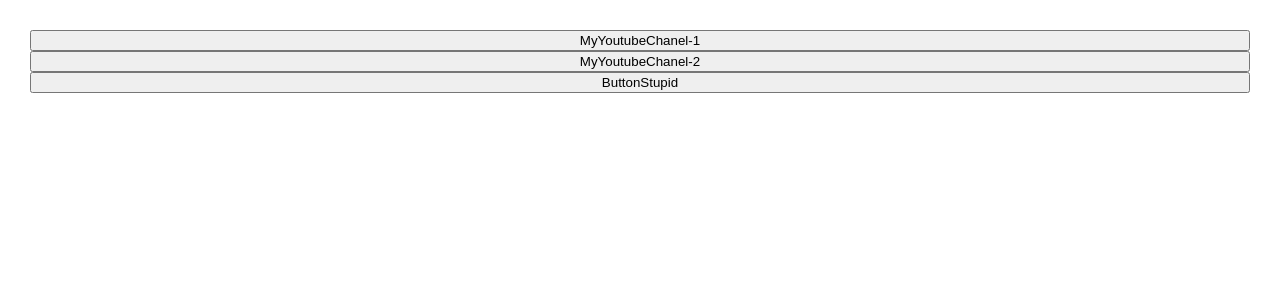
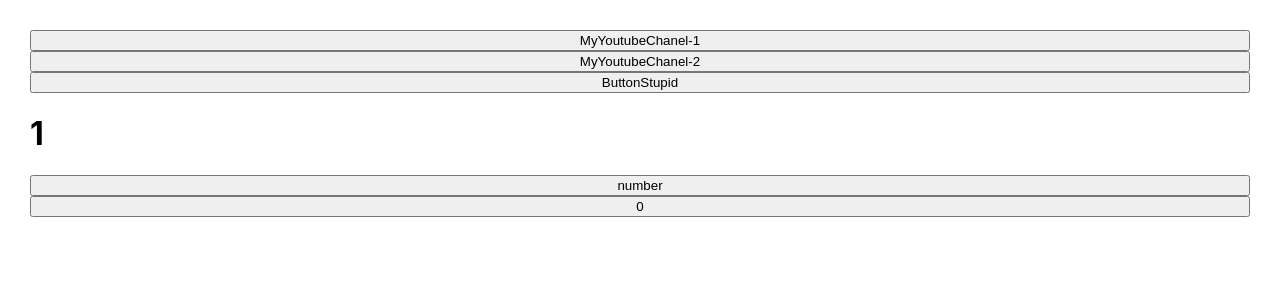
Before and after one commit to matveev96/microtasks, a React (Create React App) app: page / in a window 1280 px wide. Shown: the top 300 px of the page. Built offline with nearby package versions, Linux system fonts and the light colour scheme.

Commit message:
start microtask with State

```diff
--- a/src/App.tsx
+++ b/src/App.tsx
@@ -3,6 +3,7 @@
 // import {data1, data2, Tasks} from "./components/Tasks";
 // import {TableCars, topCars} from "./components/TableCars";
 import Button from "./components/Button";
+import State from "./components/State";
 
 
 
@@ -25,6 +26,7 @@
             <Button name={'MyYoutubeChanel-1'} callBack={()=>Button1Foo('im ilya', 21, 'Unosti')}/>
             <Button name={'MyYoutubeChanel-2'} callBack={()=>Button2Foo('im vanya', 23, 'Mira')}/>
             <Button name={'ButtonStupid'} callBack={ButtonStupid}/>
+            <State/>
         </div>
     );
 }
--- /dev/null
+++ b/src/components/State.tsx
@@ -0,0 +1,25 @@
+import React, {useState} from 'react';
+
+const State = () => {
+
+    // let a: number = 1;
+    let[a, setA] = useState(1)
+    const onClickHandler = () => {
+        setA(++a);
+        console.log(a);
+    }
+    const onClickHandlerReset = () => {
+        setA(a = 0);
+        console.log(a);
+    }
+
+    return (
+        <>
+            <h1>{a}</h1>
+            <button onClick={onClickHandler}>number</button>
+            <button onClick={onClickHandlerReset}>0</button>
+        </>
+    );
+};
+
+export default State;
```
